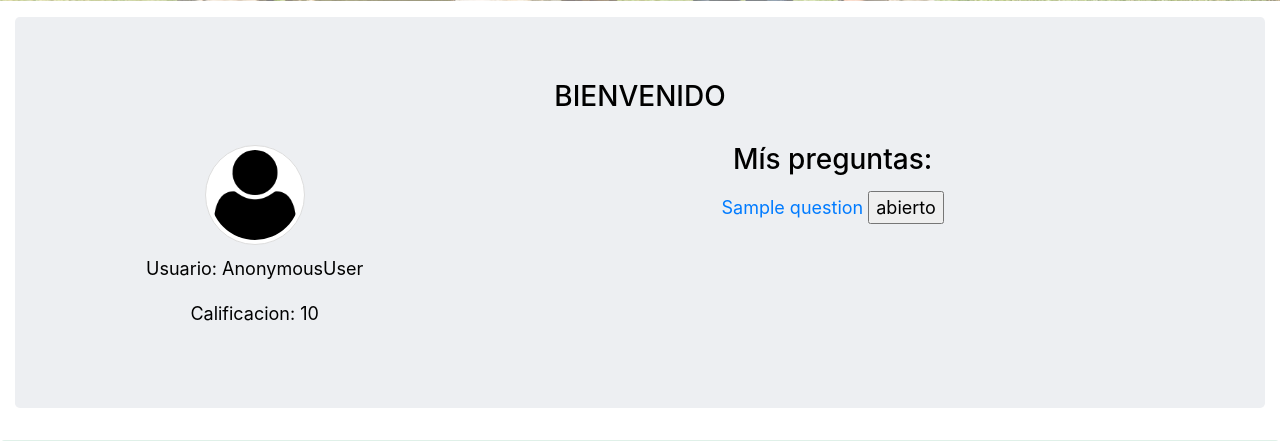
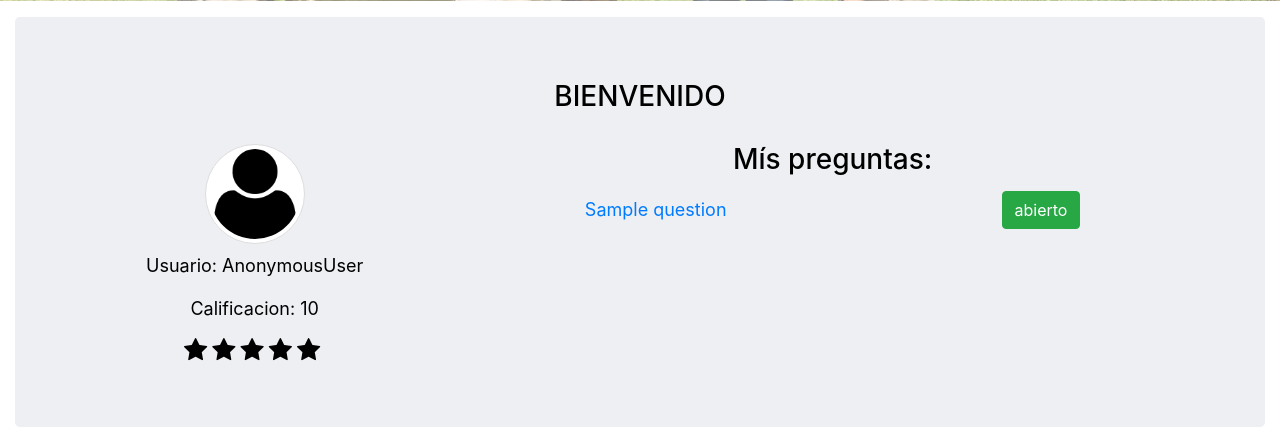
Before and after one commit to RamsesMartinez/Pet-Guru, a Django app: template pet_guru/templates/prof.html in a window 1280 px wide. Shown: the part 495-936 px from the top of the page. Run offline with Django 3.2, Linux system fonts and the light colour scheme; tables that the repository leaves empty hold one stand-in row (values such as "Sample post"); the template is opened without the code that fills it: values that come from a table or form of the project are taken from there, most other values are stand-ins (such as "Sample title", 1, 10 or a date in 2020); some libraries are stand-ins or nearby versions.

Commit message:
style: profesor template
Working with styles on profesor template, added star after prom field,
added styles to buttons

```diff
--- a/pet_guru/static/css/master.css
+++ b/pet_guru/static/css/master.css
@@ -251,6 +251,10 @@ p.calif {
   font-size: 40px;
   font-weight: bold; }
 
+.profStar > * {
+  font-size: 25px;
+  margin-right: 5px; }
+
 @media screen and (min-width: 550px) {
   .logIn {
     max-width: 20rem; } }
--- a/pet_guru/static/sass/master.scss
+++ b/pet_guru/static/sass/master.scss
@@ -285,6 +285,10 @@ p.calif {
   font-size: 40px;
   font-weight: bold;
 }
+.profStar > * {
+  font-size: 25px;
+  margin-right: 5px;
+}
 // Styles for new question form
 .input-group-addon{
   // background-color: #f3c94b;
--- a/pet_guru/templates/prof.html
+++ b/pet_guru/templates/prof.html
@@ -31,20 +31,27 @@
                 <p>Tipo de usuario: administrador</p>
                 {% endif %}
                 <p>Calificacion: {{ avg }}</p>
+                <div class="row text-center d-flex justify-content-center profStar">
+                  <i class="fa fa-star" aria-hidden="true"></i>
+                  <i class="fa fa-star" aria-hidden="true"></i>
+                  <i class="fa fa-star" aria-hidden="true"></i>
+                  <i class="fa fa-star" aria-hidden="true"></i>
+                  <i class="fa fa-star" aria-hidden="true"></i>
+                </div>
               </div>
               <div class="col-sm-12 col-md-8 d-flex p-0 text-center flex-column justify-content-around">
                 <h3 class=" mb-3">Mís preguntas:</h3>
                 <div id="userQuestions" class="col questContainer">
 
                   {% for solved in solveds %}
-                  <p>
+                  <div class="row d-flex justify-content-around align-items-center">
                     <a href="{{ solved.get_absolute_url }}">{{ solved.title }}</a>
                     {% if solved.status == 'OP' %}
-                    <button>abierto</button>
+                   <a href="{{ solved.get_absolute_url }}"> <button class="btn btn-success">abierto</button> </a>
                     {% else %}
-                    <button>contestando</button>
+                    <button class="btn btn-danger" disabled>contestando</button>
                     {% endif %}
-                  </p>
+                  </div>
                   {% endfor %}
 
                 </div>
```
Also changed, not shown: 2 other files.
